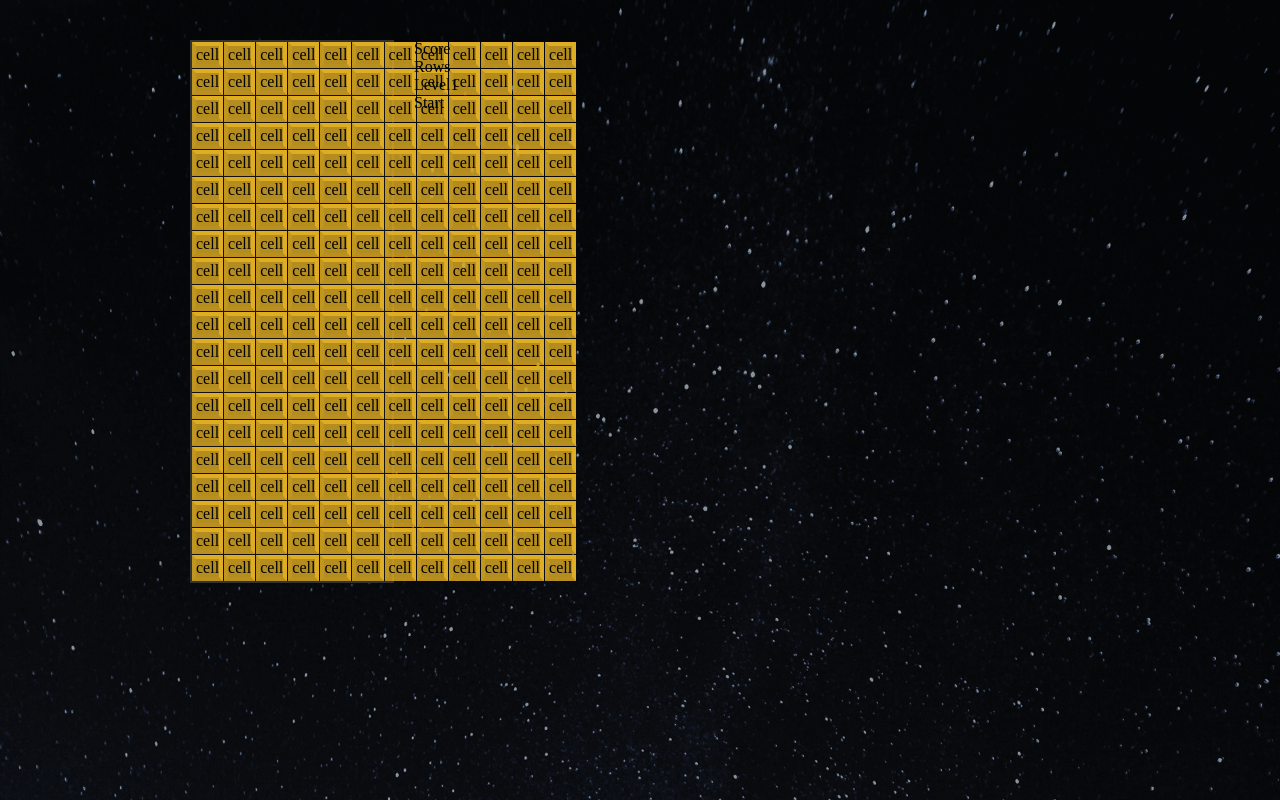
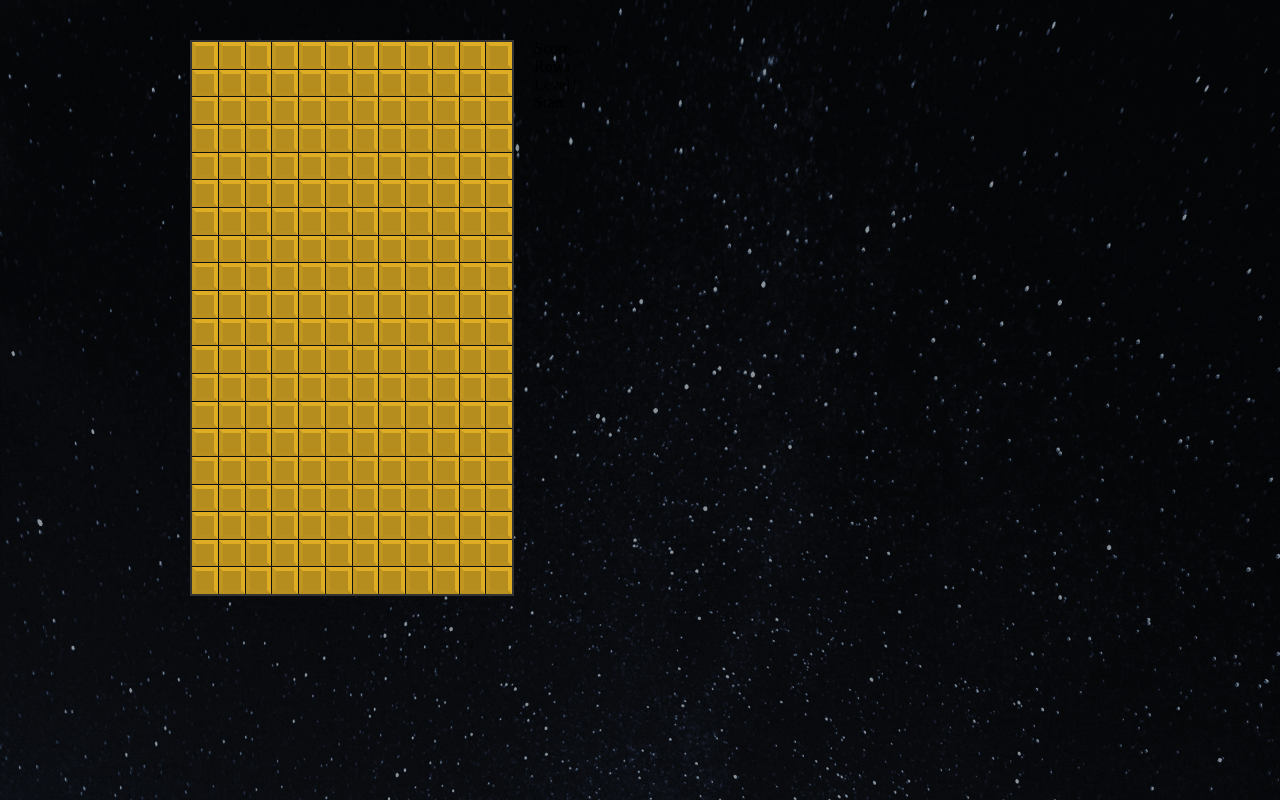
Before and after one commit to Murray918/Tetris, a React (Create React App) app: page / in a window 1280 px wide. Built offline with nearby package versions, Linux system fonts and the light colour scheme.

Commit message:
* added some props so styles would work 	modified:   src/components/Cell.js * changed some typos	modified:   src/components/styles/StyledStage.js * removed dead code	modified:   src/gameHelpers.js

```diff
--- a/src/components/Cell.js
+++ b/src/components/Cell.js
@@ -4,9 +4,7 @@ import { StyledCell } from './styles/StyledCell'
 import { TETROMINOS } from '../tetrominos'
 
 const Cell = ({ type }) => (
-	<StyledCell type={'L'} color={TETROMINOS['L'].color}>
-		cell
-	</StyledCell>
+	<StyledCell type={'L'} color={TETROMINOS['L'].color} />
 )
 
 export default Cell
--- a/src/components/styles/StyledStage.js
+++ b/src/components/styles/StyledStage.js
@@ -1,15 +1,15 @@
-import styled from 'styled-components'
+import styled from 'styled-components';
 
 export const StyledStage = styled.div`
   display: grid;
   grid-template-rows: repeat(
     ${props => props.height},
-		calc(25vh, / ${props => props.width})
+    calc(25vw / ${props => props.width})
   );
   grid-template-columns: repeat(${props => props.width}, 1fr);
   grid-gap: 1px;
   border: 2px solid #333;
   width: 100%;
-	max-width: 25vh;
+  max-width: 25vw;
   background: #111;
-`
+`;
```
Also changed, not shown: src/gameHelpers.js (line endings or trailing spaces). Lines whose indentation alone changed are shown as unchanged.
